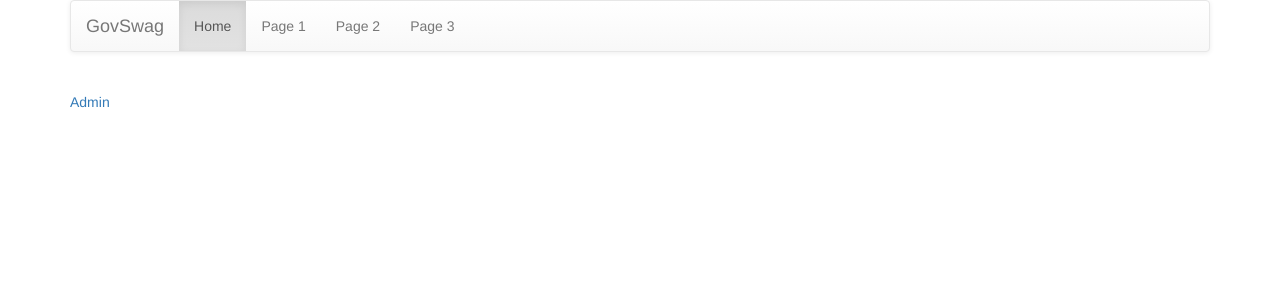
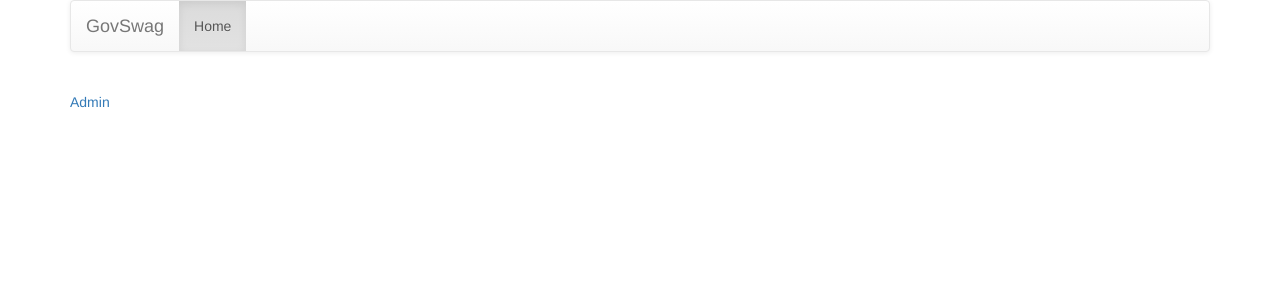
Before and after one commit to caseydm/governmentswagger, a Flask app: page / in a window 1280 px wide. Shown: the top 300 px of the page. Run offline with Flask 2, Linux system fonts and the light colour scheme; data that the repository does not hold is empty; some libraries are stand-ins or nearby versions.

Commit message:
changed nav menu

```diff
--- a/templates/base.html
+++ b/templates/base.html
@@ -28,10 +28,7 @@
           <a class="navbar-brand" href="#">GovSwag</a>
         </div>
         <ul class="nav navbar-nav">
-          <li class="active"><a href="#">Home</a></li>
-          <li><a href="#">Page 1</a></li>
-          <li><a href="#">Page 2</a></li>
-          <li><a href="#">Page 3</a></li>
+          <li class="active"><a href="/">Home</a></li>
         </ul>
       </div>
     </nav>
```
